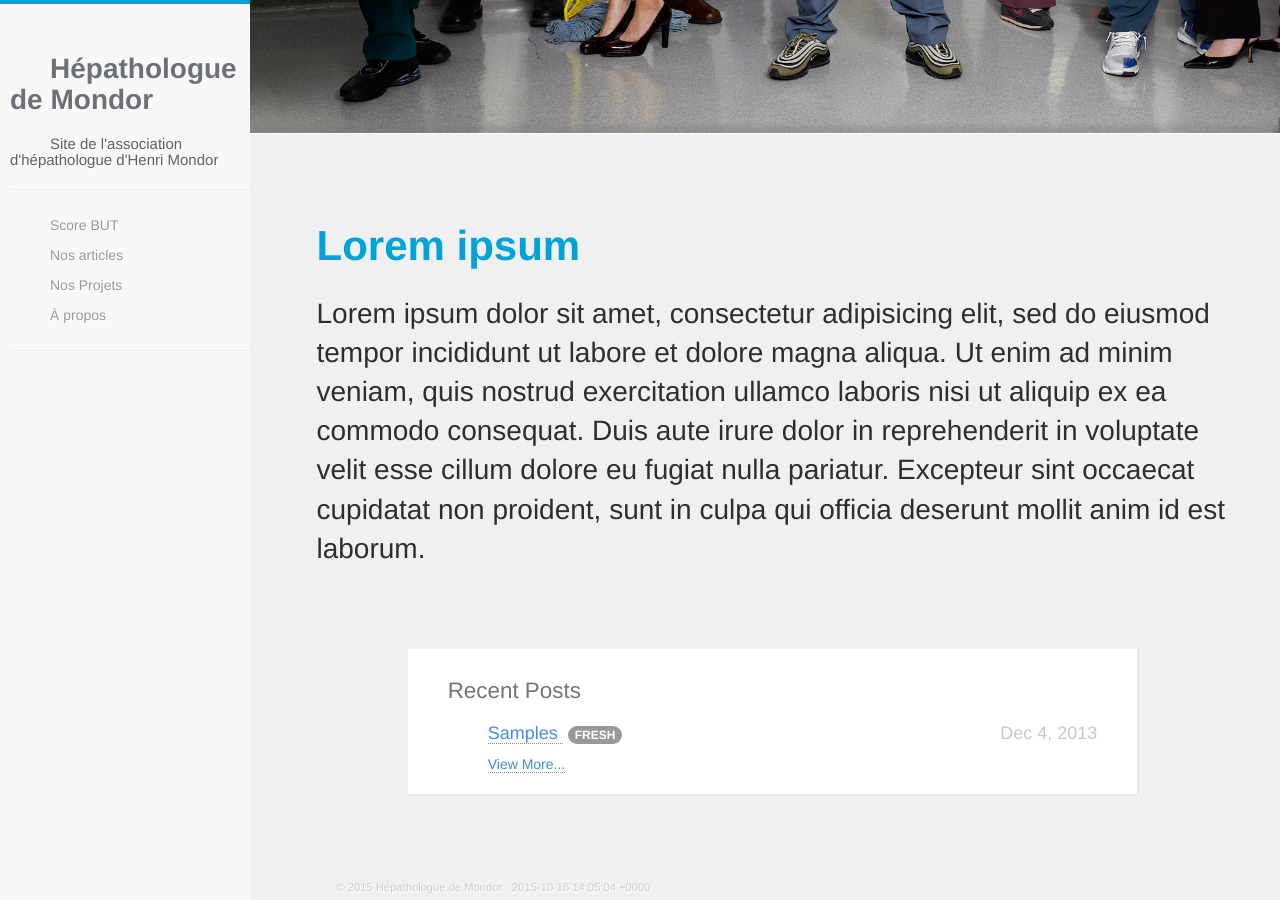
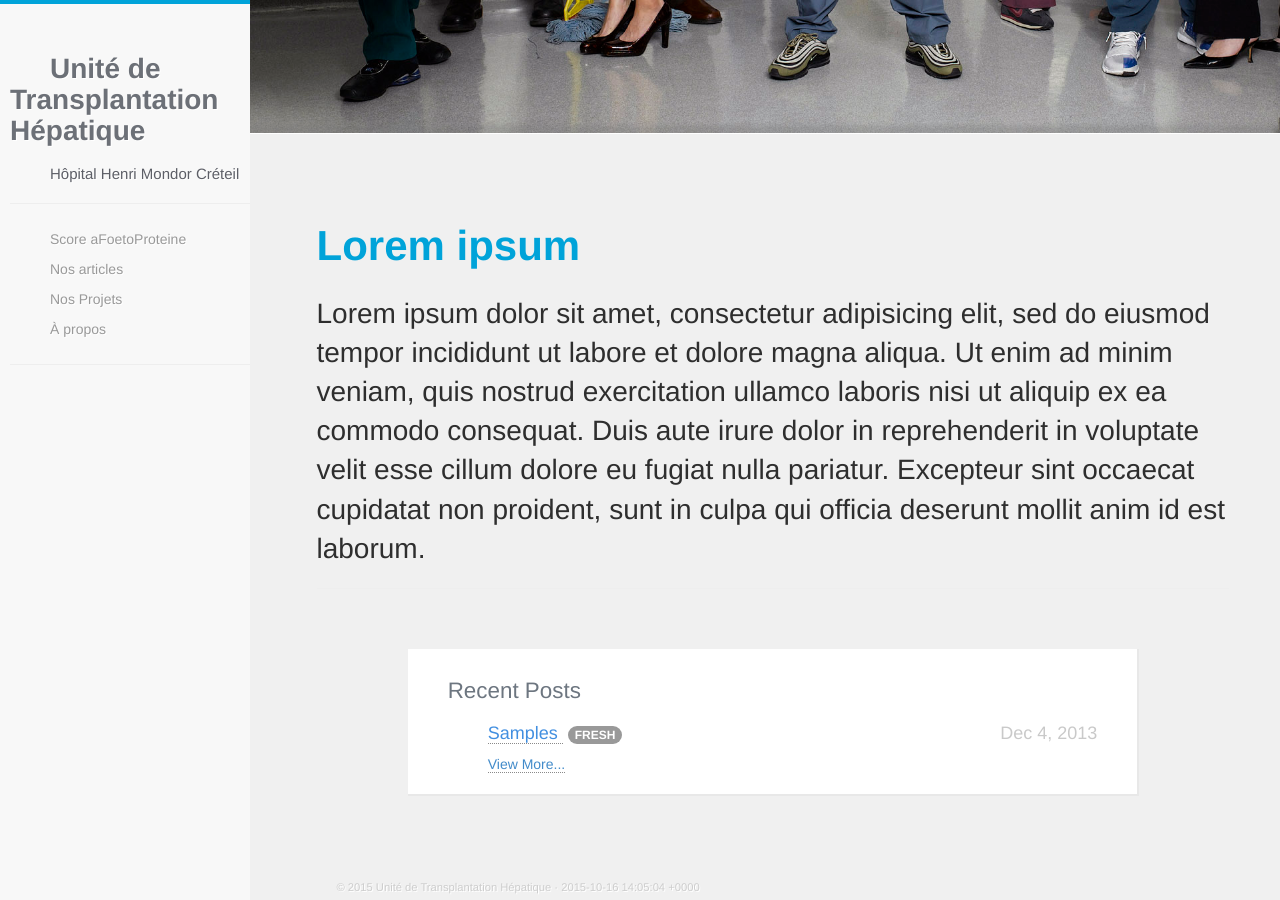
Before and after one commit to jphr/ARPHD, a Jekyll site: the page built from index.html, in a window 1280 px wide and 900 px high, scrolled down 570 px. Built offline with Jekyll 4.4.1, drawn with Linux system fonts in a browser that asks for light colours; nearby versions of some CDN libraries; Markdown is read by kramdown in place of the engine named in the settings.

Commit message:
Real names

```diff
--- a/_config.yml
+++ b/_config.yml
@@ -1,9 +1,9 @@
 ## Using https://github.com/arnp/herring-cove theme
 #
-name: Hépathologue de Mondor
+name: Unité de Transplantation Hépatique
 author: Jean-Baptiste Richardet
 baseurl: /testJekyll
-description: Site de l'association d'hépathologue d'Henri Mondor
+description: Hôpital Henri Mondor Créteil
 email: contact[at]aphp.fr
 
 ##Make sure to edit the above fields, especially for disqus.
--- a/_includes/navigation.html
+++ b/_includes/navigation.html
@@ -11,7 +11,7 @@
     </div>
     <div class="navbar-collapse collapse">
       <ul class="nav navbar-nav">
-      <li><a href="{{ site.baseurl }}/score.html">Score BUT</a></li>
+      <li><a href="{{ site.baseurl }}/score.html">Score aFoetoProteine</a></li>
       <li><a href="{{ site.baseurl }}/list.html">Nos articles</a></li>
       <!-- <li><a href="{{ site.baseurl }}/links.html">Links</a></li> -->
       <li><a href="{{ site.baseurl }}/projects.html">Nos Projets</a></li>
@@ -26,7 +26,7 @@
   <ul class="sidebar-nav">
     <li class="sidebar-brand"><a href="{{ site.baseurl }}/"><h1 class="brand">{{ site.name }}</h1></a><h3>{{ site.description }}</h3></li>
     <hr />
-    <li><a href="{{ site.baseurl }}/score.html">Score BUT</a></li>
+    <li><a href="{{ site.baseurl }}/score.html">Score aFoetoProteine</a></li>
     <li><a href="{{ site.baseurl }}/list.html">Nos articles</a></li>
     <!-- <li><a href="{{ site.baseurl }}/links.html">Links</a></li> -->
     <li><a href="{{ site.baseurl }}/projects.html">Nos Projets</a></li>
--- a/about.html
+++ b/about.html
@@ -1,5 +1,5 @@
 ---
-title: About
+title: Unité de Transplantation Hépatique - Hôpital Henri Mondor Créteil
 ---
 <div class="container">
   <div class="container">
--- a/index.html
+++ b/index.html
@@ -1,5 +1,5 @@
 ---
-title: Hépathologue de Mondor
+title: Unité de Transplantation Hépatique - Hôpital Henri Mondor Créteil
 ---
 {% include showcase.html %}
 {% include greeting.html %}
--- a/projects.html
+++ b/projects.html
@@ -1,5 +1,5 @@
 ---
-title: Projects
+title: Unité de Transplantation Hépatique - Projets
 ---
   <div class="container">
   </div>
--- a/score.html
+++ b/score.html
@@ -1,9 +1,9 @@
 ---
-title: Score BUT
+title: Unité de Transplantation Hépatique - Score aFoetoProteines
 ---
 <div class="container">
   <div class="container">
-    <h1>Calculer votre score BUT</h1>
+    <h1>Calculer votre score aFoetoProteine</h1>
     <form name="score" action="javascript:calculateScore()">
       <fieldset>
         <label for="age">Age du capitaine</label>
```
